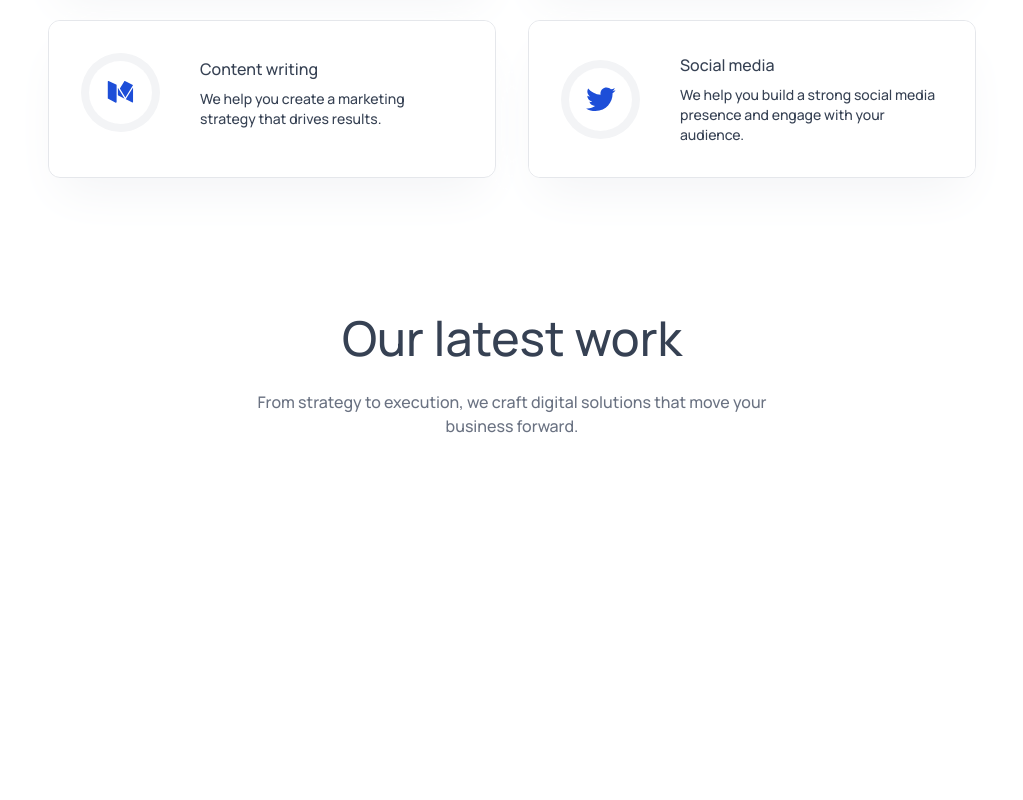
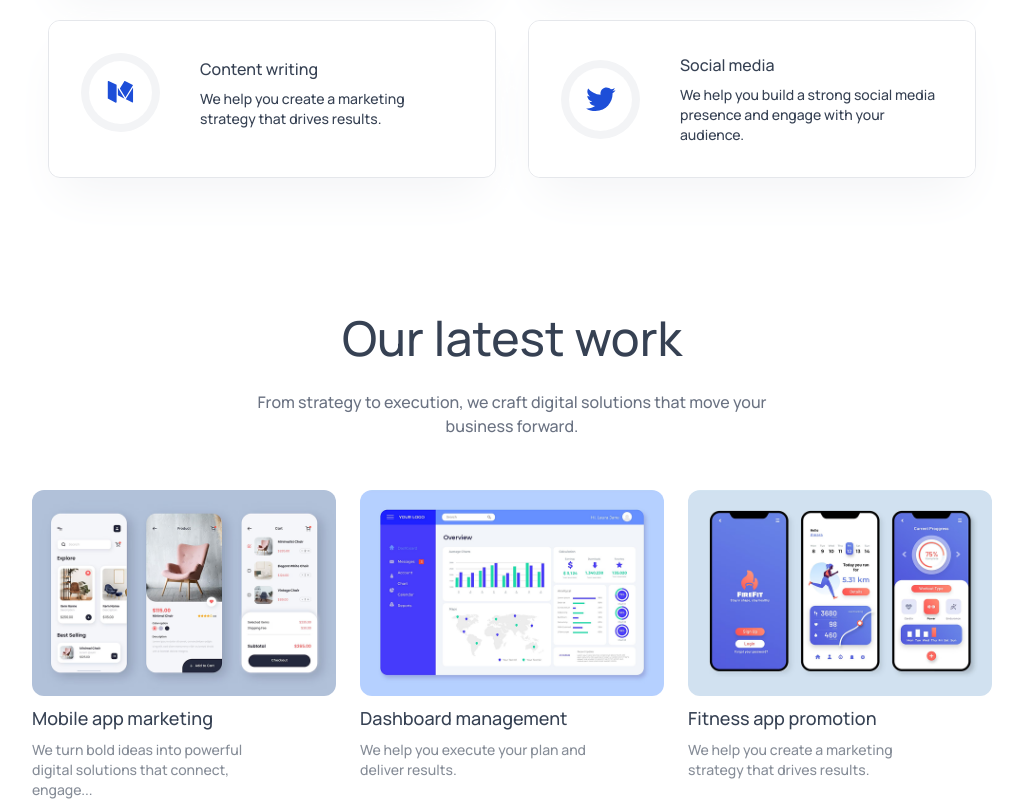
Before and after one commit to giribabu-dev/giribabu-agency, a React (Vite) app: page / in a window 1280 px wide. Shown: the part 1716-2516 px from the top of the page, without its empty margins (128-1151 px from the left). Before the commit the page ends 2178 px from the top, so only its background shows below. Built offline with nearby package versions, Linux system fonts and the light colour scheme.

Commit message:
Works component

```diff
--- a/src/components/Works.jsx
+++ b/src/components/Works.jsx
@@ -1,10 +1,43 @@
+import assets from "../assets/assets";
+
 function Works() {
+
+    const worksData = [
+        {
+            title: "Mobile app marketing",
+            description: "We turn bold ideas into powerful digital solutions that connect, engage...",
+            image: assets.work_mobile_app
+        },
+        {
+            title: "Dashboard management",
+            description: "We help you execute your plan and deliver results.",
+            image: assets.work_dashboard_management
+        },
+        {
+            title: "Fitness app promotion",
+            description: "We help you create a marketing strategy that drives results.",
+            image: assets.work_fitness_app
+        }
+    ];
+
     return (
         <div id="our-work" className='flex flex-col items-center gap-7 px-4 sm:px-12 lg:px-24 xl:px-40 pt-30 text-gray-700 dark:text-white'>
             <h2 className='text-3xl sm:text-5xl font-medium'>Our latest work</h2>
             <p className='max-w-lg text-center text-gray-500 dark:text-white/75 mb-6'>
                 From strategy to execution, we craft digital solutions that move your business forward.
             </p>
+
+            <div className='grid sm:grid-cols-2 lg:grid-cols-3 gap-6 w-full max-w-5xl'>
+                {
+                    worksData.map((work, index) => (
+                        <div key={index} className='hover:scale-102 duration-500 transition-all cursor-pointer'>
+                            <img src={work.image} alt="" className='w-full rounded-xl' />
+                            <h3 className='text-lg font-semibold my-2'>{work.title}</h3>
+                            <p className='text-sm opacity-60 w-5/6'>{work.description}</p>
+                        </div>
+                    ))
+                }
+            </div>
         </div>
     )
 }
```
